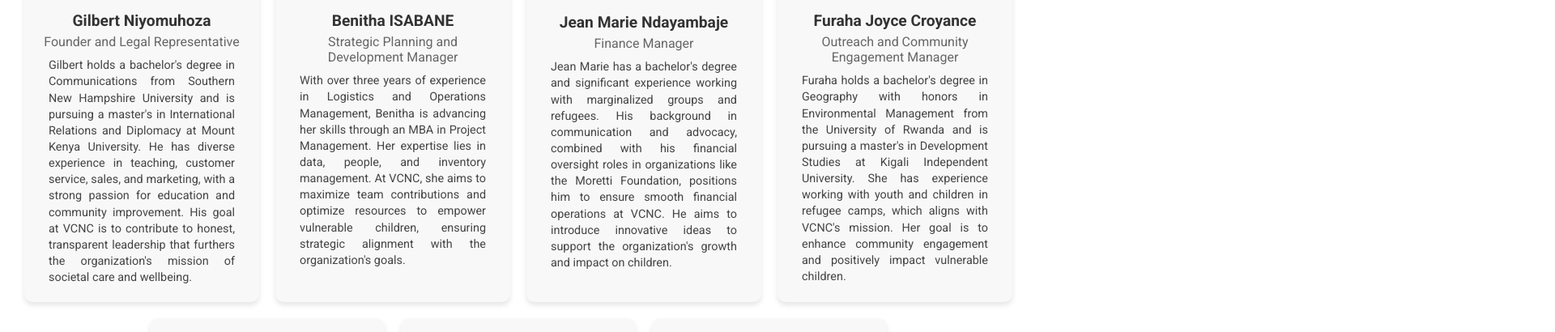
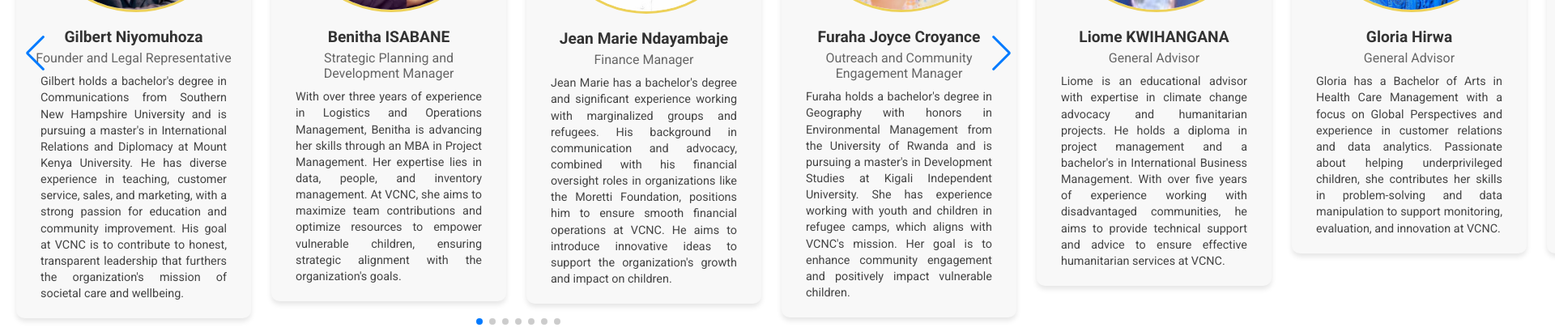
Before and after one commit to nestormuk/vcnc_website, a plain HTML site: page html/index.html in a window 1280 px wide. Shown: the part 3788-4198 px from the top of the page at 81% size, 1920 px wide, since content can reach past the window. Drawn offline with nearby package versions, Linux system fonts and the light colour scheme.

Commit message:
our management swipper button added

```diff
--- a/css/style.css
+++ b/css/style.css
@@ -786,12 +786,19 @@ button a {
     text-align: center;
 }
 
-.management-container {
+.swiper-container {
+    width: 100%;
+    padding: 20px 0;
+    position: relative;
+}
+
+.swiper-wrapper {
+    display: flex;
+}
+
+.swiper-slider {
     display: flex;
     justify-content: center;
-    flex-wrap: wrap;
-    gap: 20px;
-    position: relative;
 }
 
 .management h2 {
@@ -799,20 +806,21 @@ button a {
     color: #EDD159;
     margin-bottom: 20px;
 }
-.management h2 span{
+
+.management h2 span {
     color: #000;
 }
 
 .member-card {
-    background-color: #f8f8f8; /* Light background for contrast */
-    border-radius: 10px; /* Soft border radius */
+    background-color: #f8f8f8;
+    border-radius: 10px;
     text-align: center;
     width: 250px;
     padding: 20px;
     position: relative;
     cursor: default;
     overflow: hidden;
-    box-shadow: 0 4px 6px rgba(0, 0, 0, 0.1); /* Subtle shadow for depth */
+    box-shadow: 0 4px 6px rgba(0, 0, 0, 0.1);
 }
 
 .member-card img {
@@ -824,7 +832,7 @@ button a {
 
 .member-card:hover img,
 .member-card:focus img {
-    transform: scale(1.05); /* Slight scale on hover for interactivity */
+    transform: scale(1.05);
 }
 
 .member-info {
@@ -840,20 +848,31 @@ button a {
 .member-info p {
     margin: 0;
     font-size: 1em;
-    color: #666; /* Softer color for the title */
+    color: #666;
 }
 
 .member-bio {
     margin-top: 10px;
-    padding: 0 10px; /* Add padding for better text alignment */
-    color: #444; /* Adjusted color for readability */
-    text-align: justify; /* Justify text for a clean, professional look */
+    padding: 0 10px;
+    color: #444;
+    text-align: justify;
 }
 
 .member-bio p {
     margin: 0;
     font-size: 0.9em;
     line-height: 1.4;
+}
+
+.swiper-button-next,
+.swiper-button-prev {
+    color: #EDD159;
+    z-index: 10;
+    position: absolute;
+}
+
+.swiper-pagination-bullet-active {
+    background: #EDD159;
 }
 /* support section */
 .support-section {
--- a/html/index.html
+++ b/html/index.html
@@ -8,7 +8,8 @@
     <link rel="stylesheet" href="../css/style.css">
     <script src="https://unpkg.com/feather-icons"></script>
     <script src="https://cdn.jsdelivr.net/npm/feather-icons/dist/feather.min.js"></script>
-
+    <!-- Swiper CSS -->
+    <link rel="stylesheet" href="https://unpkg.com/swiper/swiper-bundle.min.css" />
     <link rel="preconnect" href="https://fonts.googleapis.com">
     <link rel="preconnect" href="https://fonts.gstatic.com" crossorigin>
     <link href="https://fonts.googleapis.com/css2?family=Roboto:ital,wght@0,100;0,300;0,400;0,500;0,700;0,900;1,100;1,300;1,400;1,500;1,700;1,900&display=swap" rel="stylesheet">
@@ -366,8 +367,11 @@
 
 
     <section id="management" class="management">
-        <h2>Meet Our <span>Management </span>  Team</h2>
-        <div class="management-container">
+        <h2>Meet Our <span>Management</span> Team</h2>
+        <div class="swiper-container">
+            <div class="swiper-wrapper">
+                <!-- Member Card 1 -->
+                <div class="swiper-slide">
                     <div class="member-card">
                         <img src="../assets/gilbert_picture.1jpg.jpg" alt="Gilbert Niyomuhoza">
                         <div class="member-info">
@@ -378,7 +382,10 @@
                             <p>Gilbert holds a bachelor's degree in Communications from Southern New Hampshire University and is pursuing a master's in International Relations and Diplomacy at Mount Kenya University. He has diverse experience in teaching, customer service, sales, and marketing, with a strong passion for education and community improvement. His goal at VCNC is to contribute to honest, transparent leadership that furthers the organization's mission of societal care and wellbeing.</p>
                         </div>
                     </div>
+                </div>
 
+                <!-- Member Card 2 -->
+                <div class="swiper-slide">
                     <div class="member-card">
                         <img src="../assets/benitha_picture1.jpg" alt="Benitha ISABANE">
                         <div class="member-info">
@@ -389,7 +396,10 @@
                             <p>With over three years of experience in Logistics and Operations Management, Benitha is advancing her skills through an MBA in Project Management. Her expertise lies in data, people, and inventory management. At VCNC, she aims to maximize team contributions and optimize resources to empower vulnerable children, ensuring strategic alignment with the organization's goals.</p>
                         </div>
                     </div>
+                </div>
 
+                <!-- Member Card 3 -->
+                <div class="swiper-slide">
                     <div class="member-card">
                         <img src="../assets/jean-marie_picture.jpg" alt="Jean Marie Ndayambaje">
                         <div class="member-info">
@@ -400,7 +410,10 @@
                             <p>Jean Marie has a bachelor's degree and significant experience working with marginalized groups and refugees. His background in communication and advocacy, combined with his financial oversight roles in organizations like the Moretti Foundation, positions him to ensure smooth financial operations at VCNC. He aims to introduce innovative ideas to support the organization's growth and impact on children.</p>
                         </div>
                     </div>
+                </div>
 
+                <!-- Member Card 4 -->
+                <div class="swiper-slide">
                     <div class="member-card">
                         <img src="../assets/joyce_picture.png" alt="Furaha Joyce Croyance">
                         <div class="member-info">
@@ -411,7 +424,12 @@
                             <p>Furaha holds a bachelor's degree in Geography with honors in Environmental Management from the University of Rwanda and is pursuing a master's in Development Studies at Kigali Independent University. She has experience working with youth and children in refugee camps, which aligns with VCNC's mission. Her goal is to enhance community engagement and positively impact vulnerable children.</p>
                         </div>
                     </div>
+                </div>
 
+                <!-- Additional member cards... -->
+
+                <!-- Member Card 5 -->
+                <div class="swiper-slide">
                     <div class="member-card">
                         <img src="../assets/liome_picture.jpg" alt="Liome KWIHANGANA">
                         <div class="member-info">
@@ -422,7 +440,10 @@
                             <p>Liome is an educational advisor with expertise in climate change advocacy and humanitarian projects. He holds a diploma in project management and a bachelor's in International Business Management. With over five years of experience working with disadvantaged communities, he aims to provide technical support and advice to ensure effective humanitarian services at VCNC.</p>
                         </div>
                     </div>
+                </div>
 
+                <!-- Member Card 6 -->
+                <div class="swiper-slide">
                     <div class="member-card">
                         <img src="../assets/gloria_picture.jpg" alt="Gloria Hirwa">
                         <div class="member-info">
@@ -430,10 +451,13 @@
                             <p>General Advisor</p>
                         </div>
                         <div class="member-bio">
-                    <p> Gloria has a Bachelor of Arts in Health Care Management with a focus on Global Perspectives and experience in customer relations and data analytics. Passionate about helping underprivileged children, she contributes her skills in problem-solving and data manipulation to support monitoring, evaluation, and innovation at VCNC.</p>
+                            <p>Gloria has a Bachelor of Arts in Health Care Management with a focus on Global Perspectives and experience in customer relations and data analytics. Passionate about helping underprivileged children, she contributes her skills in problem-solving and data manipulation to support monitoring, evaluation, and innovation at VCNC.</p>
+                        </div>
                     </div>
                 </div>
 
+                <!-- Member Card 7 -->
+                <div class="swiper-slide">
                     <div class="member-card">
                         <img src="../assets/gisele_picture.jpg" alt="Marie Gisele Iraguha">
                         <div class="member-info">
@@ -441,12 +465,52 @@
                             <p>Secretary</p>
                         </div>
                         <div class="member-bio">
-                    <p> Gisele is experienced in team performance evaluation and strategic decision-making, with a strong educational background. As VCNC's Secretary, she is committed to making a positive impact on children's lives by leveraging her expertise to support the organization's mission and drive meaningful change.</p>
+                            <p>Gisele is experienced in team performance evaluation and strategic decision-making, with a strong educational background. As VCNC's Secretary, she is committed to making a positive impact on children's lives by leveraging her expertise to support the organization's mission and drive meaningful change.</p>
+                        </div>
                     </div>
                 </div>
             </div>
 
+            <!-- Add Pagination -->
+            <div class="swiper-pagination"></div>
+
+            <!-- Add Navigation -->
+            <div class="swiper-button-next"></div>
+            <div class="swiper-button-prev"></div>
+        </div>
     </section>
+
+    <!-- Swiper JS -->
+    <script src="https://unpkg.com/swiper/swiper-bundle.min.js"></script>
+
+    <!-- Initialize Swiper -->
+    <script>
+        var swiper = new Swiper('.swiper-container', {
+            loop: true,
+            navigation: {
+                nextEl: '.swiper-button-next',
+                prevEl: '.swiper-button-prev',
+            },
+            pagination: {
+                el: '.swiper-pagination',
+                clickable: true,
+            },
+            breakpoints: {
+                340: {
+                    slidesPerView: 1,
+                    spaceBetween: 20,
+                },
+                768: {
+                    slidesPerView: 2,
+                    spaceBetween: 20,
+                },
+                1024: {
+                    slidesPerView: 4,
+                    spaceBetween: 20,
+                },
+            },
+        });
+    </script>
 
 
 
```
Lines whose indentation alone changed are shown as unchanged.
